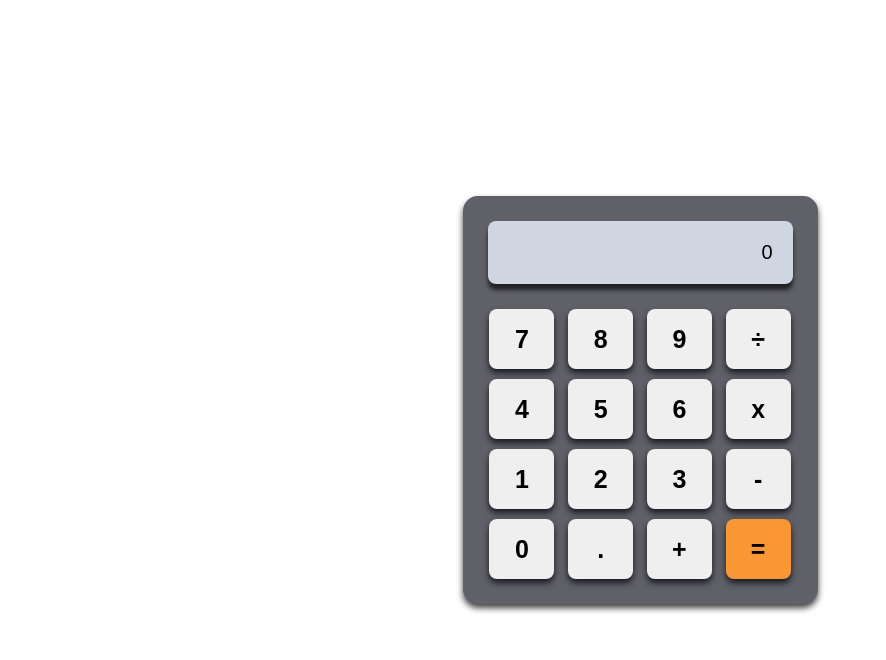
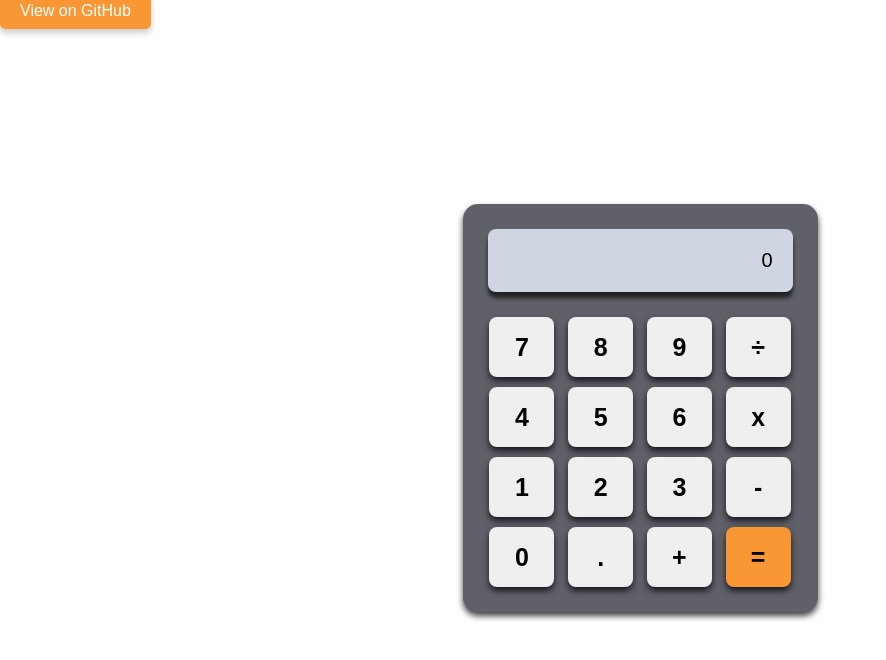
Before and after one commit to lumzyj/CalculatorProject, a website built with webpack: page index.html in a window 1280 px wide. Shown: the whole page, without its empty margins (0-886 px from the left). Built offline with nearby package versions, Linux system fonts and the light colour scheme.

Commit message:
github-link

```diff
--- a/css/style.css
+++ b/css/style.css
@@ -89,15 +89,33 @@ body {
   align-items: center;
   justify-content: center;
   height: 100vh;
-  margin: 0;
+}
 
+.git-link {
+  position: absolute;
+  top: 0;
+  left: 0;
 }
+
+.git-link a {
+  color: #FFF;
+  text-decoration: none;
+  background-color: #F99734;
+  padding: 10px 20px;
+  border-radius: 5px;
+  box-shadow: 0px 4px 6px rgba(0, 0, 0, 0.2);
+}
+
+.gitlink a:hover {
+  background-color: #FFC653;
+}
+
 
 .calculator-container {
   border-radius: 15px;
   padding: 20px;
   background-color: #606168;
-  text-align: right;
+
   box-shadow: 0px 4px 6px rgba(18, 18, 19, 0.8);
 }
 
--- a/index.html
+++ b/index.html
@@ -23,6 +23,9 @@
 </head>
 
 <body>
+<div class="git-link">
+  <a href="https://github.com/lumzyj/CalculatorProject" target="_blank">View on GitHub</a>
+</div>
   <div class="calculator-container">
   <table>
     <tr>
```
